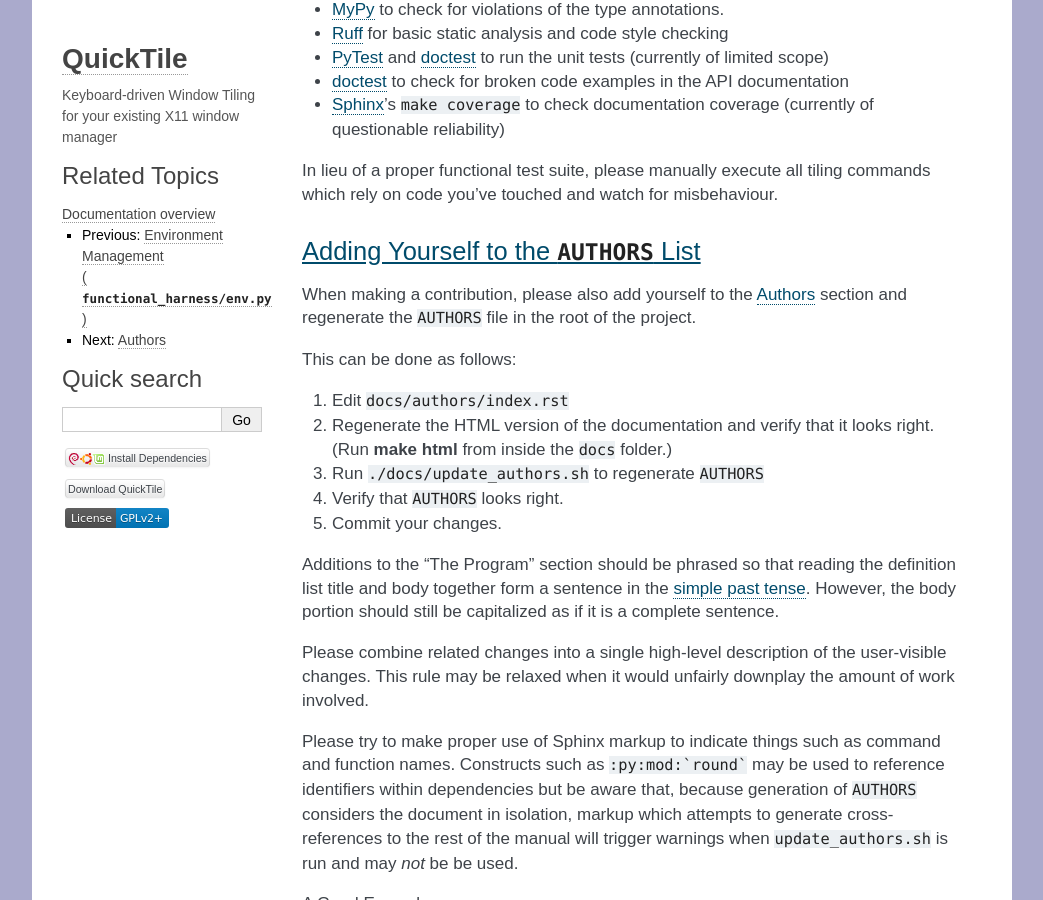
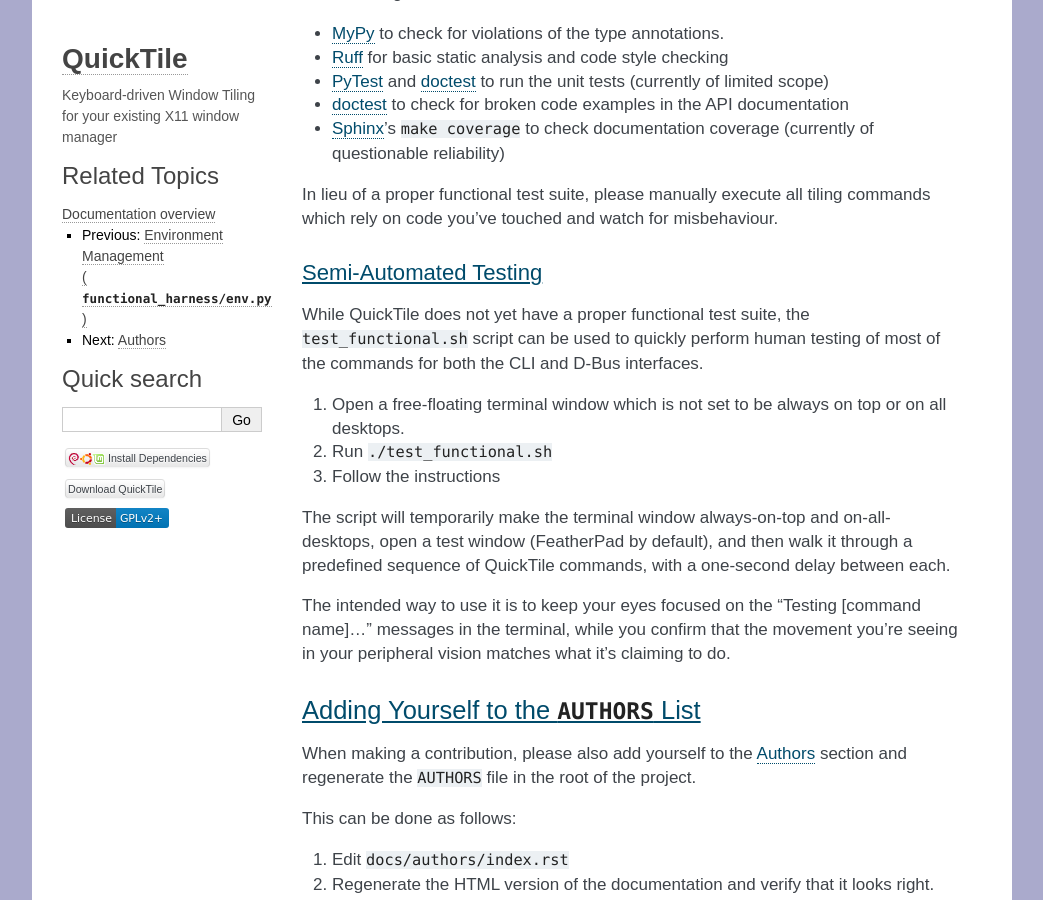
Before and after one commit to ssokolow/quicktile, a Sphinx documentation site: the page built from docs/developing.rst, in a window 1280 px wide and 900 px high, scrolled down 6119 px. Shown: the whole window, without its empty margins (118-1161 px from the left). Built offline with Sphinx 7.4.7, drawn with Linux system fonts in a browser that asks for light colours; the version number could not be read and is left out; some of the changed text lies outside the part shown.

Commit message:
Add "semi-automatic" functional test helper

```diff
--- a/docs/developing.rst
+++ b/docs/developing.rst
@@ -307,6 +307,28 @@
 In lieu of a proper functional test suite, please manually execute all tiling
 commands which rely on code you've touched and watch for misbehaviour.
 
+Semi-Automated Testing
+^^^^^^^^^^^^^^^^^^^^^^
+
+While QuickTile does not yet have a proper functional test suite, the
+``test_functional.sh`` script can be used to quickly perform human testing of
+most of the commands for both the CLI and D-Bus interfaces.
+
+1. Open a free-floating terminal window which is not set to be always on top or
+   on all desktops.
+2. Run ``./test_functional.sh``
+3. Follow the instructions
+
+The script will temporarily make the terminal window always-on-top and
+on-all-desktops, open a test window (FeatherPad by default), and then walk it
+through a predefined sequence of QuickTile commands, with a one-second delay
+between each.
+
+The intended way to use it is to keep your eyes focused on the "Testing
+[command name]..." messages in the terminal, while you confirm that the
+movement you're seeing in your peripheral vision matches what it's claiming to
+do.
+
 Adding Yourself to the :file:`AUTHORS` List
 -------------------------------------------
 
```
Also changed, not shown: 2 other files.
